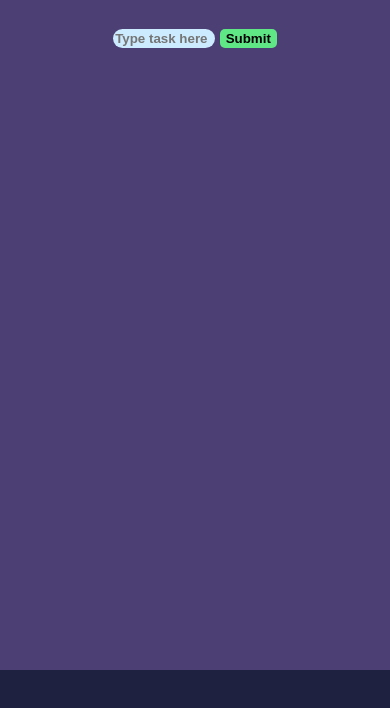
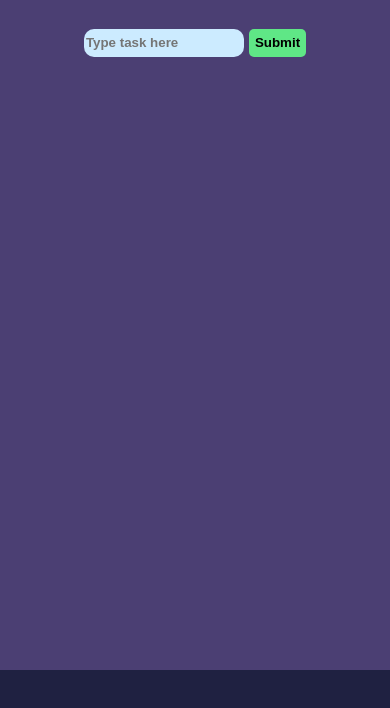
Before and after one commit to wolvahulk/To-Do-List, a plain HTML site: page index.html in a window 390 px wide. Shown: the part 90-798 px from the top of the page. Drawn offline with Linux system fonts and the light colour scheme.

Commit message:
fixed issue with input on mobile devices

```diff
--- a/style.css
+++ b/style.css
@@ -117,7 +117,6 @@ ul button:active {
     }
 
     .inputs input {
-        height: 2vh;
-        width: 25vw;
+        width: 40vw;
     }
 }
```
